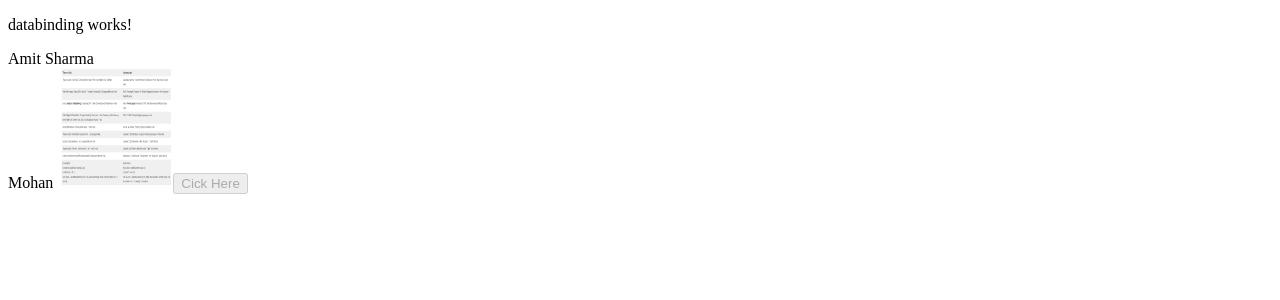
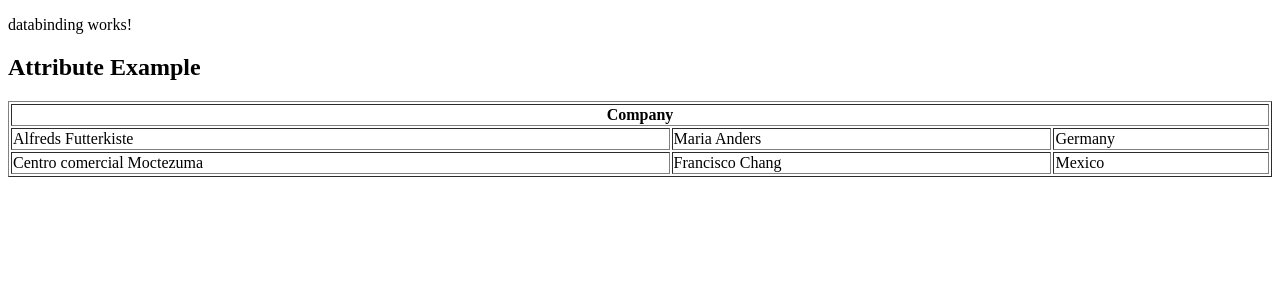
Before and after one commit to amitdheeman23/InterviewQuestions, an Angular app: page /databinding in a window 1280 px wide. Shown: the top 300 px of the page. Built offline with nearby package versions, Linux system fonts and the light colour scheme.

Commit message:
Attribute binding one way binding

```diff
--- a/src/app/databinding/databinding.component.html
+++ b/src/app/databinding/databinding.component.html
@@ -1,6 +1,20 @@
 <p>databinding works!</p>
-<span [innerHTML]="expression"></span><br>
-<span [innerHTML]="firstName"></span>
-<img src="assets/Images/Derfrent_betWeen_JavaSript_And_type_Script.PNG" width="120" height="120">
-<button [disabled] = 'IsDisabledClick' > Cick Here </button>
-<!-- //Property Binding- one Way binding -->
+<h2>Attribute Example</h2>
+
+<table style="width:100%" [attr.border]="bodr" >
+    <tr>
+      <th [attr.colspan]="cols">Company</th>
+      <!-- <th>Contact</th>
+      <th>Country</th> -->
+    </tr>
+    <tr>
+      <td >Alfreds Futterkiste</td>
+      <td>Maria Anders</td>
+      <td>Germany</td>
+    </tr>
+    <tr>
+      <td>Centro comercial Moctezuma</td>
+      <td>Francisco Chang</td>
+      <td>Mexico</td>
+    </tr>
+  </table>
--- a/src/app/databinding/databinding.component.ts
+++ b/src/app/databinding/databinding.component.ts
@@ -6,13 +6,9 @@ import { Component, OnInit } from '@angular/core';
   styleUrls: ['./databinding.component.scss']
 })
 export class DatabindingComponent implements OnInit {
-
-  //Property Binding- one Way binding
-
-  expression='Amit Sharma';
-  firstName:string="Mohan";
-  IsDisabledClick : boolean = true;
-
+//Attribute data binding
+cols:number=6;
+bodr:number=1;
   constructor() { }
 
   ngOnInit(): void {
```
Also changed, not shown: 2 other files (tests, documents, lock files or other folders).
